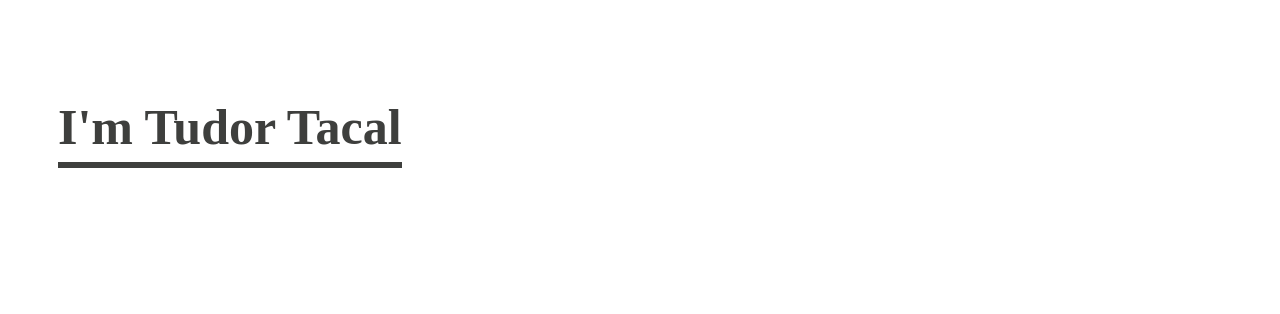
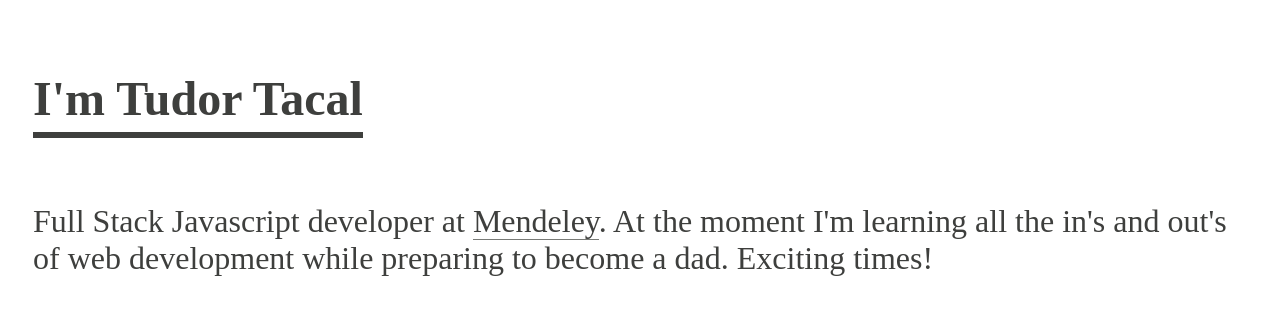
Before and after one commit to TudorTacal/genesis, a React app: page / in a window 1280 px wide. Shown: the top 314 px of the page. Built offline with nearby package versions, Linux system fonts and the light colour scheme; the HTML template or start-up script is replaced by a standard one.

Commit message:
CSS: Add body paragraph text description
- style as per model

```diff
--- a/src/client/App.js
+++ b/src/client/App.js
@@ -1,17 +1,17 @@
 import React from 'react';
 import styled from 'styled-components';
-import StyledContent from './content/content';
+import Content from './content/content';
 
-const StyledApp = styled.div`
-  padding: 50px;
+const AppContainer = styled.div`
+  padding: 25px;
 `;
 
 class App extends React.Component {
   render() {
     return (
-      <StyledApp>
-        <StyledContent />
-      </StyledApp>
+      <AppContainer>
+        <Content />
+      </AppContainer>
     )
   }
 }
--- a/src/client/content/content.js
+++ b/src/client/content/content.js
@@ -1,30 +1,40 @@
 import React from 'react';
 import styled from 'styled-components';
+import Link from '../presentational/link';
 
-const StyledTitle = styled.h1`
+const Title = styled.h1`
+  display: inline-block;
   font-family: Futura;
-  font-size: 50px;
+  font-size: 3rem;
   color: #3e3f3d;
   border-bottom: 6px solid #3e3f3d;
   line-height: 1.4;
   font-weight: bold;
 `;
 
-const StyledContent = styled.div`
-  display: flex;
+const ContentContainer = styled.div`
+  display: block;
+`;
+
+const Body = styled.p`
+  font-family: Cutive Mono;
+  font-size: 2rem;
+  color: #3e3f3d;
 `;
 
 const Content = () => {
   return (
-    <StyledContent>
-      <StyledTitle>
+    <ContentContainer>
+      <Title>
         I'm Tudor Tacal
-      </StyledTitle>
-    </StyledContent>
+      </Title>
+      <Body>
+        Full Stack Javascript developer at <Link href="www.mendeley.com" title="Mendeley"/>.
+        At the moment I'm learning all the in's and out's of web development while
+        preparing to become a dad. Exciting times!
+      </Body>
+    </ContentContainer>
   );
 };
 
 export default Content;
-// create a proper html template
-// add the device width tag
-// define the font size of the root element to 16px then use rem consistently
--- a/src/client/index.js
+++ b/src/client/index.js
@@ -2,4 +2,4 @@ import React from 'react';
 import { hydrate } from 'react-dom';
 import App from './app';
 
-hydrate(<App />, document.getElementById('app'));
+hydrate(<App />, document.getElementById('root'));
--- /dev/null
+++ b/src/client/presentational/link.js
@@ -0,0 +1,16 @@
+import React from 'react';
+import styled from 'styled-components';
+
+export default function Link(props) {
+  return (
+    <StyledLink className="" href={props.href}>{props.title}</StyledLink>
+  )
+}
+
+const StyledLink = styled.a`
+  color: #3e3f3d;
+  text-decoration: none;
+  line-height: inherit;
+  border-bottom: 1px solid #787a76;
+  transition: all .05s ease-in-out;
+`;
```
Also changed, not shown: 4 other files (tests, documents, lock files or other folders).
